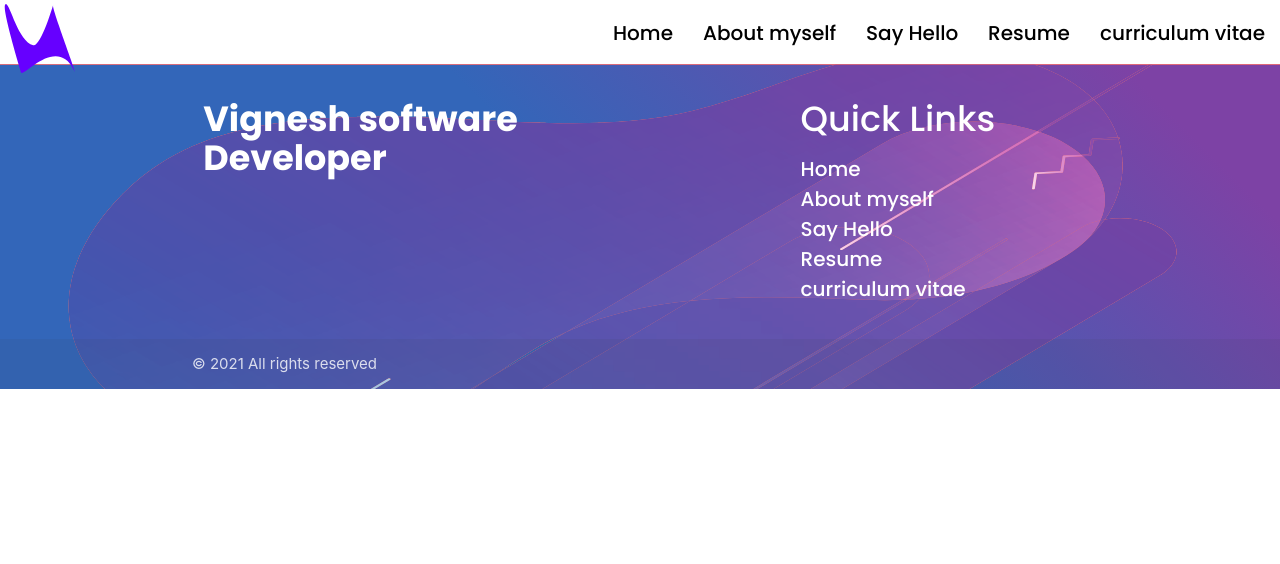
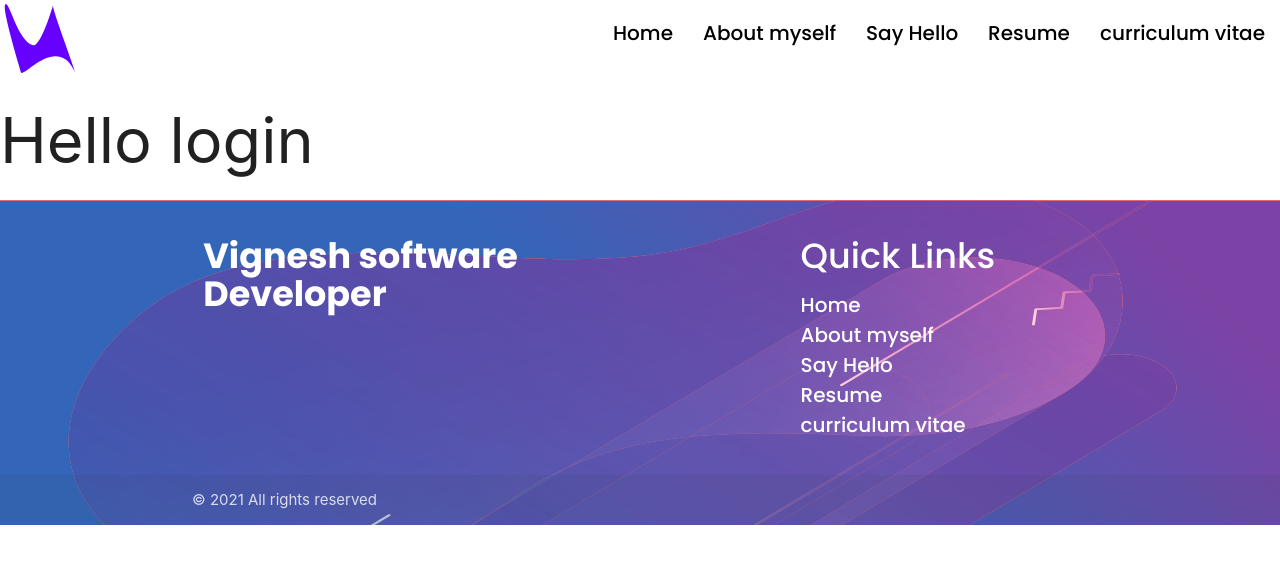
Before and after one commit to vickytechkey/portfolio, a React (Create React App) app: page /login in a window 1280 px wide. Shown: the top 564 px of the page. Built offline with nearby package versions, Linux system fonts and the light colour scheme.

Commit message:
added login page

```diff
--- a/package.json
+++ b/package.json
@@ -37,6 +37,7 @@
   },
   "devDependencies": {
     "aos": "^2.3.4",
+    "axios": "^0.24.0",
     "firebase": "^8.9.1",
     "hover.css": "^2.3.2",
     "jquery": "^3.6.0",
--- a/src/App.js
+++ b/src/App.js
@@ -8,6 +8,7 @@ import HomePage from './pages/homepage';
 import ProjectPage from './pages/projectspage';
 import FooterBar from './webcomponents/footer';
 import NavigationBar from './webcomponents/navbar';
+import  LoginPage from './pages/login/loginpage';
 // import CVcomp from './pages/downloadspages/curriculumvitae';
 // import ResumeComp from './pages/downloadspages/resume';
 
@@ -21,6 +22,7 @@ function App() {
         <Route exact path="/about" component={AboutPage} />
         <Route exact path="/contact" component={ContactPage} />
         <Route exact path="/projects" component={ProjectPage} />
+        <Route exact path="/login" component={LoginPage} />
         {/* <Route exact path="/cv" component={CVcomp} />
         <Route exact path="/resume" component={ResumeComp} /> */}
 
--- a/src/pages/login/loginpage.js
+++ b/src/pages/login/loginpage.js
@@ -0,0 +1,16 @@
+import React from "react";
+import react from "react";
+
+
+function LoginPage(){
+
+
+
+   return(
+       <React.Fragment>
+           <h1>Hello login</h1>
+       </React.Fragment>
+   );
+}
+
+export default LoginPage;
```
Also changed, not shown: 1 other file (tests, documents, lock files or other folders).
